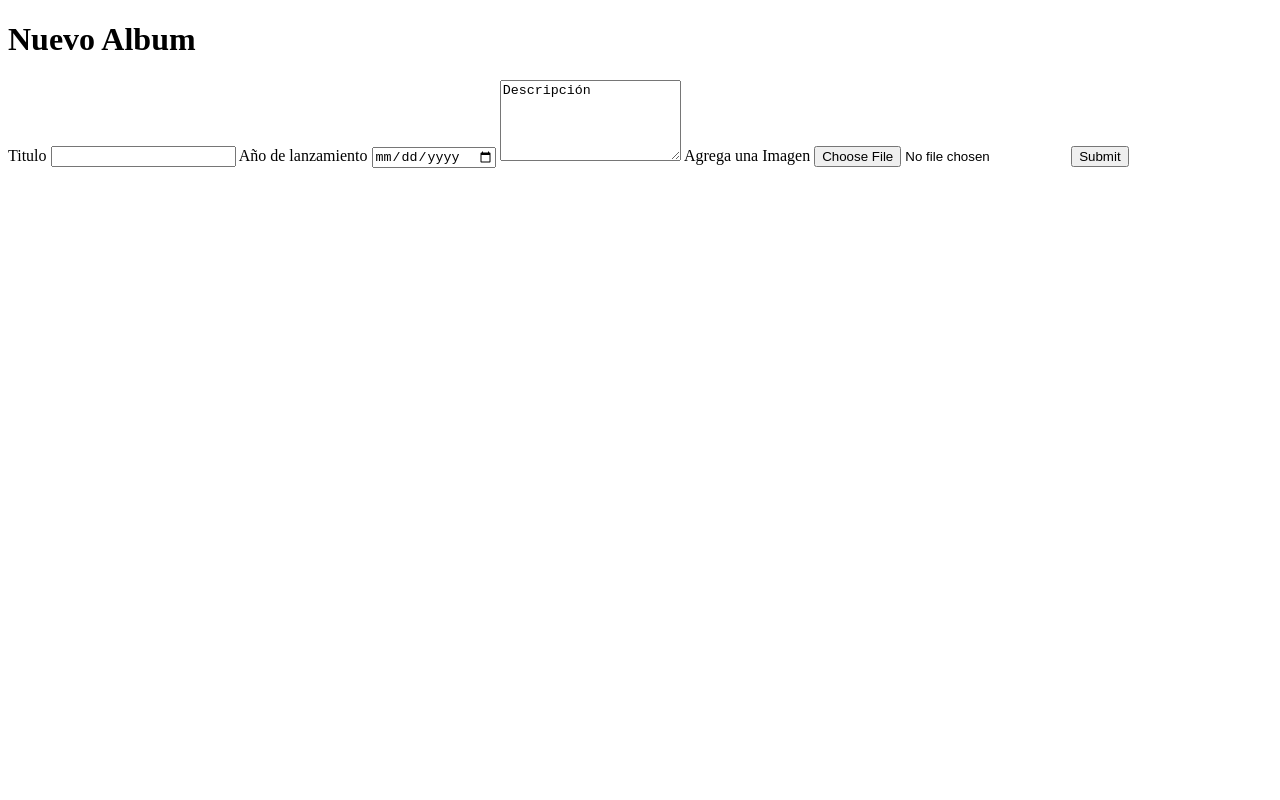
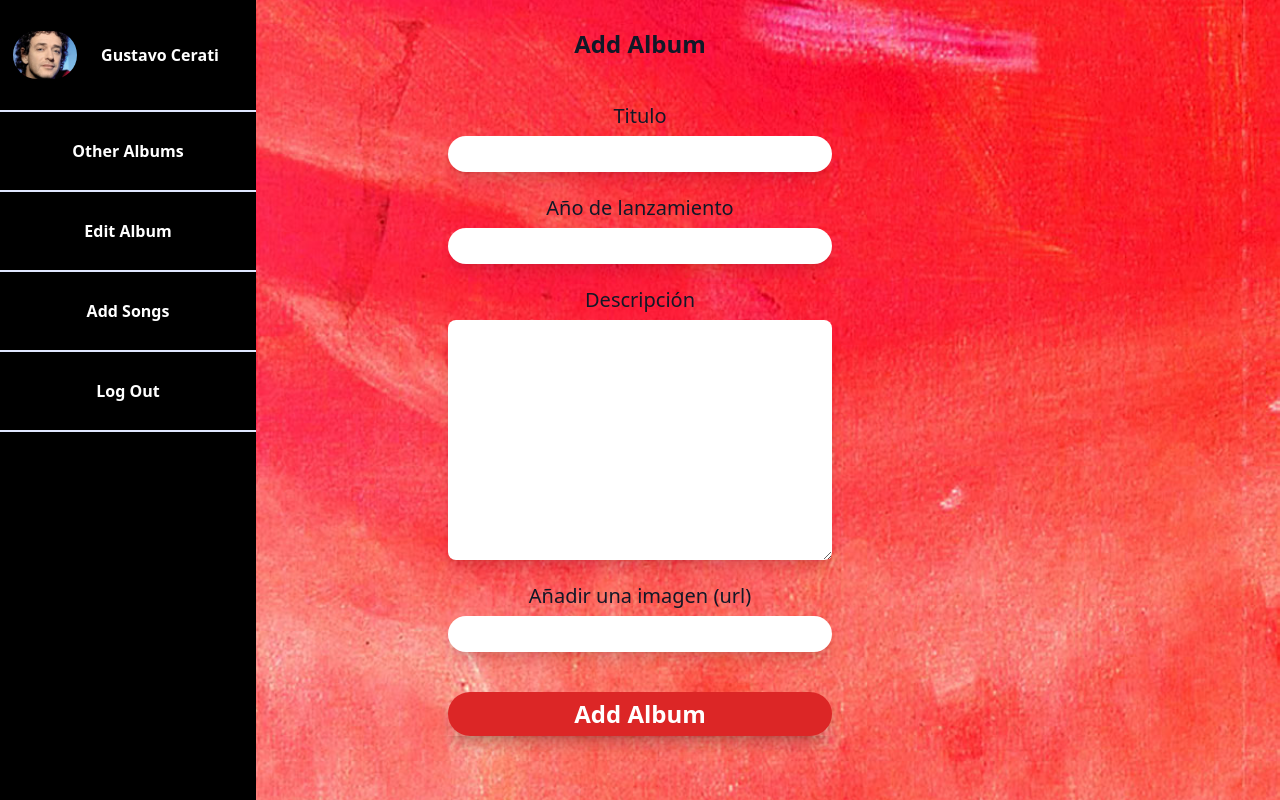
Before and after one commit to gcv1982/plataformaDisco, a website: page public/addAlbum.html in a window 1280 px wide. Drawn offline with nearby package versions, Linux system fonts and the light colour scheme.

Commit message:
cambios 30/08

```diff
--- a/package.json
+++ b/package.json
@@ -11,6 +11,7 @@
   "license": "ISC",
   "dependencies": {
     "bcrypt": "^5.1.1",
+    "dotenv": "^16.3.1",
     "express": "^4.18.2",
     "jsonwebtoken": "^9.0.1"
   }
--- a/public/addAlbum.html
+++ b/public/addAlbum.html
@@ -1,30 +1,74 @@
 <!DOCTYPE html>
 <html lang="en">
+
 <head>
     <meta charset="UTF-8">
     <meta name="viewport" content="width=device-width, initial-scale=1.0">
+    <script src="https://cdn.tailwindcss.com"></script>
     <title>New Album</title>
 </head>
-<body>
 
-    <div><h1>Nuevo Album</h1></div>
-    <form action="">
-        <label for="title">Titulo</label>
-        <input type="text" id="title" required>
+<body class="bg-[url('img/Gustavo_Cerati-Siempre_Es_Hoy-Interior_Trasera.jpg')] bg-no-repeat bg-center bg-cover">
+    <div class="">
+     <div class="sidebar font-bold h-full flex flex-col bg-black fixed text-white h24 w-64 ">
+        <div class="seccion flex flex-row h-28 justify-center items-center border-b-2 border-indigo-100">
+            <img class="object-cover rounded-full h-12 w-16" src="img/cerattijpg.webp" alt="Imagen de cerati">
+            <p class="px-6">Gustavo Cerati</p>
+        </div>
+        <div class="section flex flex-col h-20 justify-center items-center border-b-2 border-indigo-100">
+            <a href="index.html">Other Albums</a>
+        </div>
+        <div class="section flex flex-col h-20 justify-center items-center border-b-2 border-indigo-100">
+            <a href="index.html">Edit Album</a>
+        </div>
+        <div class="section flex flex-col h-20 justify-center items-center border-b-2 border-indigo-100">
+            <a href="index.html">Add Songs</a>
+        </div>
+        <div class="section flex flex-col h-20 justify-center items-center border-b-2 border-indigo-100">
+            <a href="login.html">Log Out</a>
+        </div>
+     </div>
 
-        <label for="año">Año de lanzamiento</label>
-        <input type="date" name="date" id="año" required>
-
-        <textarea name="text" id="" cols="20" rows="5">Descripción</textarea>
-
-        <label for="">Agrega una Imagen</label>
-        <input type="file" placeholder="Ingresa una url válida" required>
-
-        <input type="submit">
-
-    </form>
-
-
-
+      <div class="flex min-h-full flex-col justify-center px-6 py-6 lg:px-8">
+        <div class="sm:mx-auto sm:w-full sm:max-w-sm">
+          <h1 class="mt-1 pb-1 text-center text-2xl font-bold text-gray-900">Add Album</h1>
+        </div>
+        <div class="mt-10 sm:mx-auto sm:w-full sm:max-w-sm">
+          <form class="space-y-6" action="#" method="POST">
+            <div>
+              <label for="name" class="block text-xl text-center font-medium leading-6 text-gray-900">Titulo</label>
+              <div class="mt-2">
+                <input id="name" name="name" type="name" autocomplete="name" required
+                  class="block w-full font-medium rounded-full border-transparent border-0 border-none outline-transparent py-1.5 text-gray-900 shadow-lg ring-0 ring-inset ring-divide-transparent placeholder:text-gray-400 sm:text-sm sm:leading-6">
+              </div>
+            </div>
+            <div>
+              <label for="name" class="block text-xl text-center font-medium leading-6 text-gray-900">Año de lanzamiento</label>
+              <div class="mt-2">
+                <input id="name" name="name" type="name" autocomplete="name" required
+                  class="block w-full rounded-full border-transparent outline-transparent py-1.5 text-gray-900 shadow-lg ring-0 ring-inset ring-divide-transparent placeholder:text-gray-400 sm:text-sm sm:leading-6">
+              </div>
+            </div>
+            <div>
+              <label for="email" class="block text-xl text-center font-medium leading-6 text-gray-900">Descripción</label>
+              <div class="mt-2">
+                <textarea name="comentarios" rows="10" cols="40" class="block w-full rounded-lg border-transparent outline-transparent text-gray-900 shadow-lg ring-0 ring-inset ring-divide-transparent placeholder:text-gray-400 sm:text-sm sm:leading-6"></textarea>
+              </div>
+            </div>
+            <div>
+              <label for="password" class="block text-xl text-center font-medium leading-6 text-gray-900">Añadir una imagen (url)</label>
+              <div class="mt-2 pb-4">
+                <input id="url" name="url" type="url" autocomplete="current-password" required
+                  class="block w-full rounded-full  outline-transparent py-1.5 text-gray-900 shadow-lg ring-0 ring-inset ring-divide-transparent placeholder:text-gray-400 sm:text-sm sm:leading-6">
+              </div>
+            </div>
+            <div class="shadow-lg">
+              <button type="submit"
+                class="flex w-full justify-center rounded-full  shadow-lg py-1.5 text-2xl font-semibold text-white bg-red-600">Add Album</button>
+            </div>
+          </form>
+        </div>
+      </div>
+    </div>
 </body>
 </html>
```
Also changed, not shown: public/registro-tail.html (+0 -6 lines), server.js (+9 -3 lines), 1 other file.
